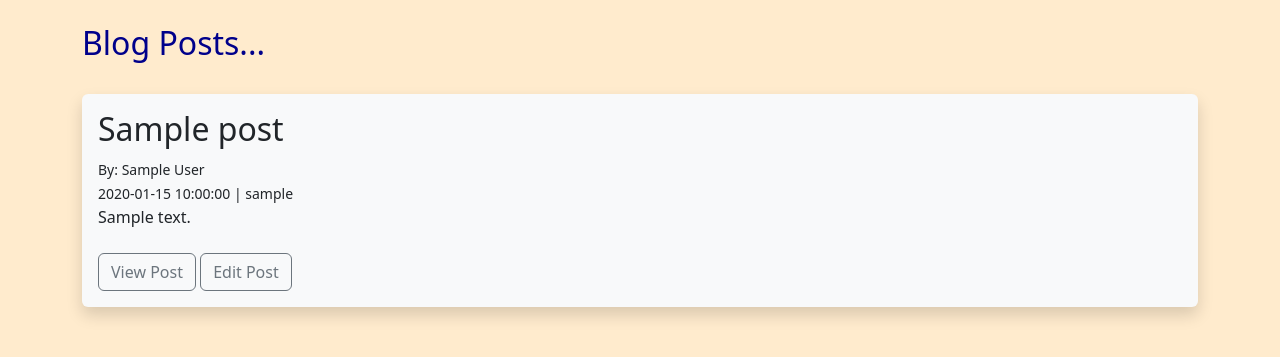
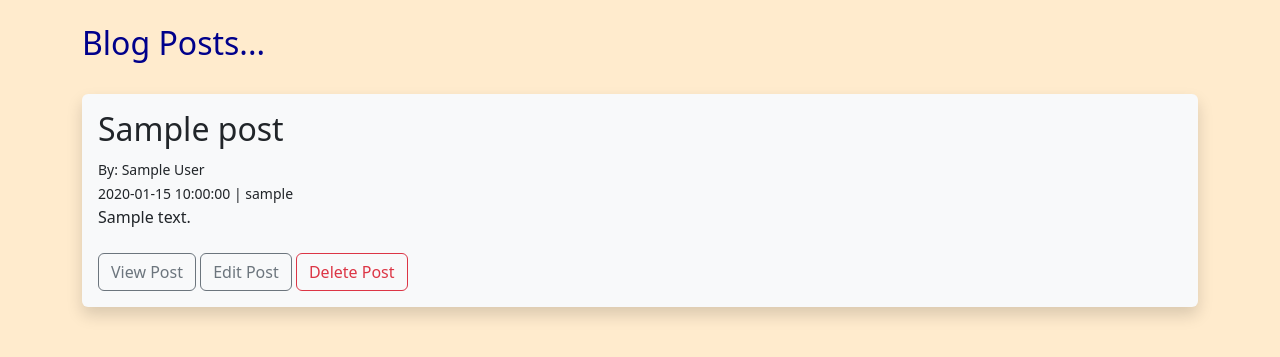
Before and after one commit to Alejoho/Flasker, a Flask app: page /posts in a window 1280 px wide. Shown: the part 56-413 px from the top of the page. Run offline with Flask 3, Linux system fonts and the light colour scheme; tables that the repository leaves empty hold one stand-in row (values such as "Sample post"); some libraries are stand-ins or nearby versions.

Commit message:
End of the video 22th video. Removing posts

```diff
--- a/app/routes/post_routes.py
+++ b/app/routes/post_routes.py
@@ -27,7 +27,7 @@ def add_post():
         db.session.add(post)
         db.session.commit()
 
-        flash("Blog Post Submited Successfuly")
+        flash("Post Has Been Created")
 
         return redirect(url_for("post_routes.posts"))
 
@@ -60,13 +60,14 @@ def edit_post(id):
         post.slug = form.slug.data
         post.content = form.content.data
 
-        db.session.add(post)
         try:
             db.session.commit()
         except Exception as err:
             print(err)
             db.session.rollback()
             flash("There was an error editing the post")
+
+        flash("Post Has Been Updated!")
 
         return redirect(url_for("post_routes.posts"))
 
@@ -76,3 +77,19 @@ def edit_post(id):
     form.content.data = post.content
 
     return render_template("add_edit_post.html", form=form, post=post)
+
+
+@bp.route("/posts/delete/<int:id>", methods=["GET", "POST"])
+def delete_post(id):
+    post = Post.query.get_or_404(id)
+
+    db.session.delete(post)
+    try:
+        db.session.commit()
+    except Exception as err:
+        print(err)
+        flash("There was an error deleting the post")
+
+    flash("Post Has Been Deleted")
+
+    return redirect(url_for("post_routes.posts"))
--- a/app/templates/post.html
+++ b/app/templates/post.html
@@ -18,6 +18,10 @@
     Edit Post
 </a>
 
+<a href="{{url_for('post_routes.delete_post',id=post.id)}}" class="btn btn-outline-danger">
+    Delete Post
+</a>
+
 <a href="{{url_for('post_routes.posts')}}" class="btn btn-outline-secondary">
     Back to blog
 </a>
--- a/app/templates/posts.html
+++ b/app/templates/posts.html
@@ -30,6 +30,10 @@
         Edit Post
     </a>
 
+    <a href="{{url_for('post_routes.delete_post',id=post.id)}}" class="btn btn-outline-danger">
+        Delete Post
+    </a>
+
 </div>
 
 
```
